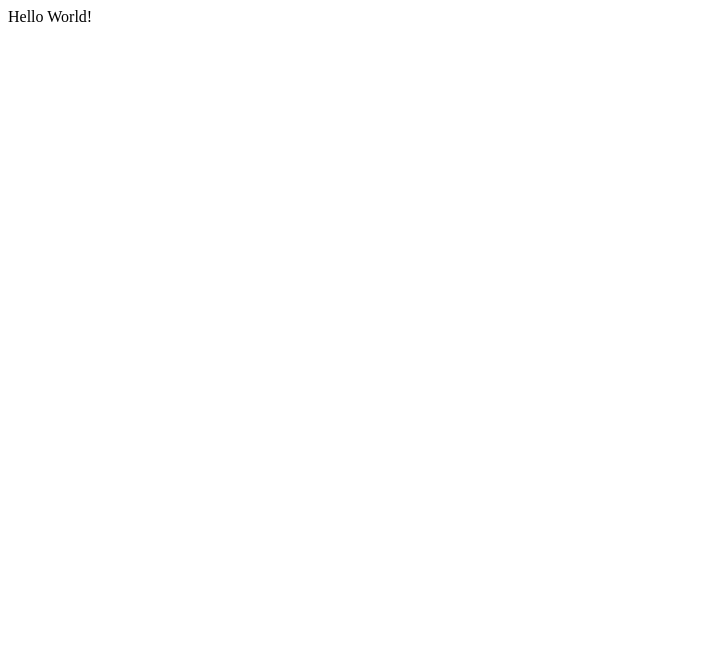
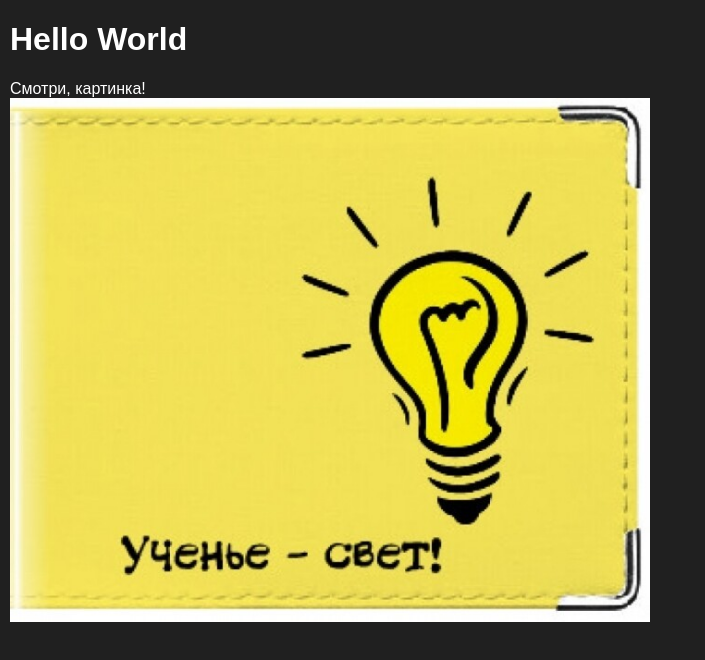
Before and after one commit to Sonna1705/test-site1, a plain HTML site: page index.html in a window 1280 px wide. Shown: the whole page, without its empty margins (0-705 px from the left). Drawn offline with Linux system fonts and the light colour scheme.

Commit message:
Добавлена картинка и стили

```diff
--- /dev/null
+++ b/css/style.css
@@ -0,0 +1,16 @@
+body {
+
+    margin: 0;
+    font-family: Arial, Helvetica, sans-serif;
+    background-color: rgb(32, 32, 32);
+    color: white;
+}
+
+div {
+    margin-left: 10px;
+    margin-right: 10px;
+}
+
+img {
+    max-width: 50vw;
+}
--- a/index.html
+++ b/index.html
@@ -1,15 +1,23 @@
 <!DOCTYPE html>
-<html lang="en">
+<html lang="ru">
     <head>
         <meta charset="UTF-8">
         <meta name="viewport" content="width=device-width, initial-scale=1.0">
         <title>Hello World!</title>
+        <link rel="stylesheet" href="css/style.css">
     </head>
     <body>
 
-        Hello World!
+        <div>
+            <p>
+                <h1>Hello World</h1>
+            </p>
+            <p>
+                Смотри, картинка!</br>
+                <img src="img/img1.jpg" alt="Ученье свет">
+            </p>
 
-
+        </div>
 
 
     </body>
```
Also changed, not shown: img/img1.jpg (added).
